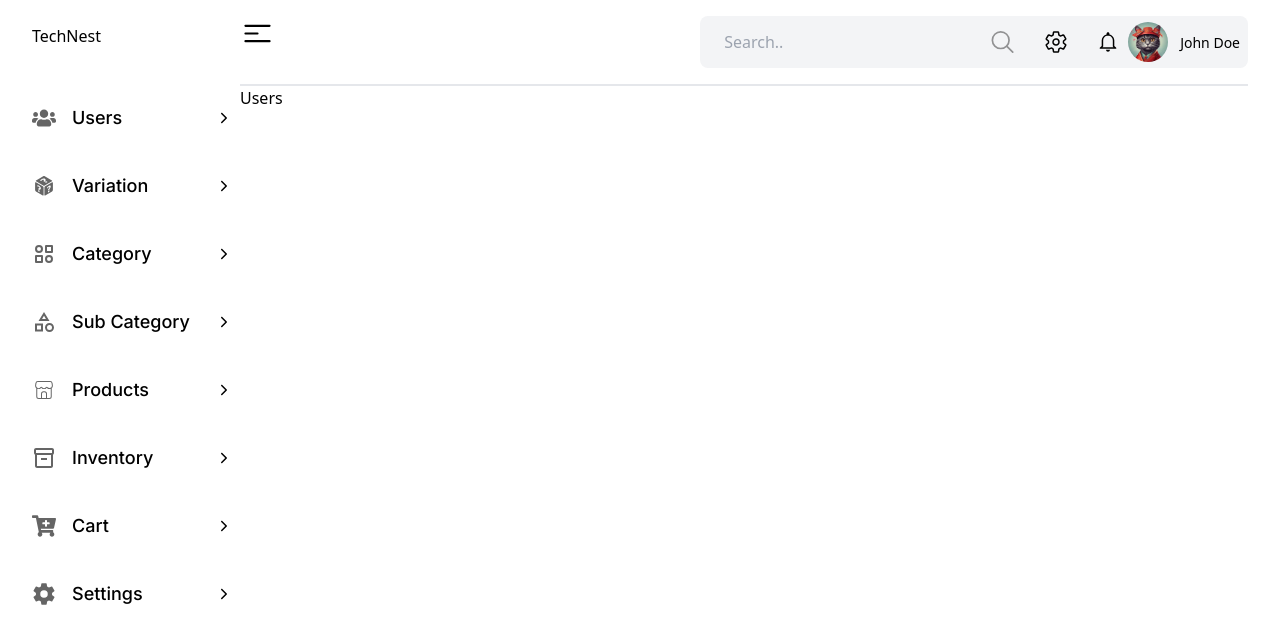
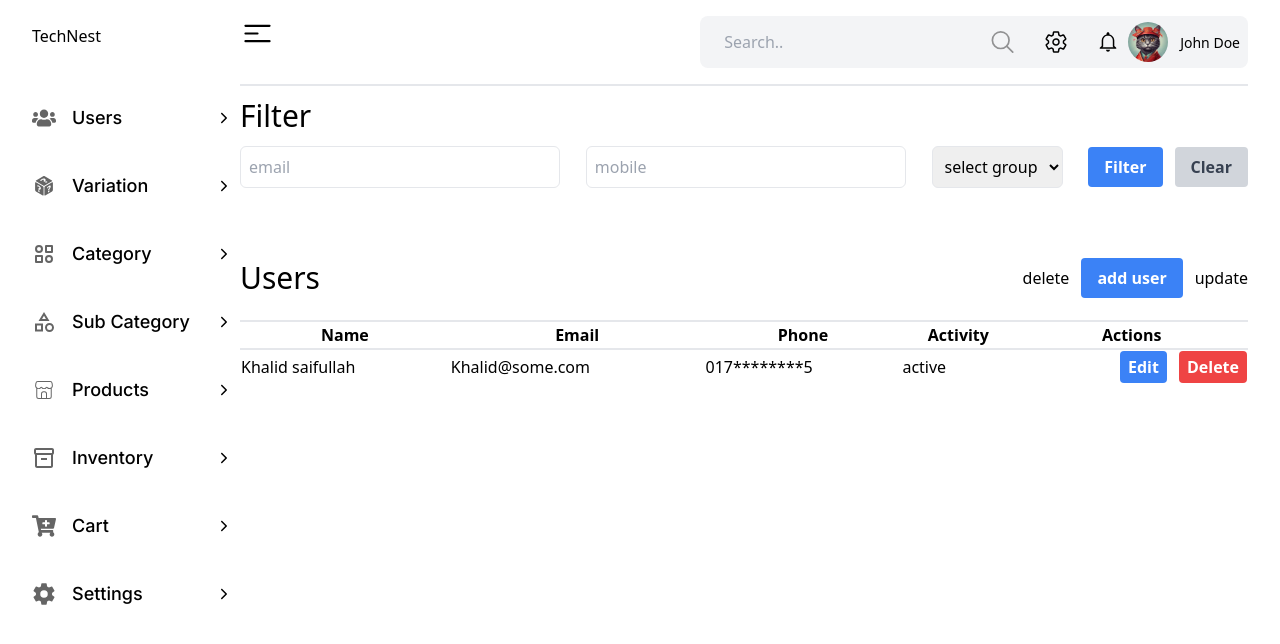
Before and after one commit to km-saifullah/ecom-dashboard, a React (Vite) app: page /users in a window 1280 px wide. Shown: the top 644 px of the page. Built offline with nearby package versions, Linux system fonts and the light colour scheme.

Commit message:
users Update
only button working is clear fields nothing else

```diff
--- a/src/pages/users/Users.jsx
+++ b/src/pages/users/Users.jsx
@@ -1,7 +1,114 @@
-import React from "react";
+import React, { useState } from "react";
 
 const Users = () => {
-  return <div>Users</div>;
+  const [filterEmail, setFilterEmail] = useState("");
+  const [filterNumber, setFilterNumber] = useState("");
+  const [filterGroup, setFilterGroup] = useState("");
+
+  const handleFilterEmail = (e) => {
+    setFilterEmail(e.target.value);
+  };
+  const handleFilterNumber = (e) => {
+    setFilterNumber(e.target.value);
+  };
+  const handleFilterGroup = (e) => {
+    setFilterGroup(e.target.value);
+  };
+
+  // clear btn
+  const handleClearFilter = (e) => {
+    setFilterEmail("");
+    setFilterNumber("");
+    setFilterGroup("");
+  };
+  return (
+    <>
+      {/* filter system */}
+      <section className="mb-12 ">
+        <h2 className="text-3xl capitalize font-medium py-3  ">filter</h2>
+        <div className="flex items-center justify-between ">
+          <input
+            className="border px-2 py-2 rounded-md w-[20rem] "
+            type="email"
+            placeholder="email"
+            value={filterEmail}
+            onChange={handleFilterEmail}
+          />
+          <input
+            className="border px-2 py-2 rounded-md w-[20rem] "
+            type="number"
+            placeholder="mobile"
+            value={filterNumber}
+            onChange={handleFilterNumber}
+          />
+          <select
+            className="border px-2 py-2 rounded-md"
+            value={filterGroup}
+            onChange={handleFilterGroup}
+          >
+            <option value="">select group</option>
+            <option value="manager">manager</option>
+            <option value="modarator">modarator</option>
+            <option value="admin">admins</option>
+          </select>
+          <div className="flex items-center gap-3">
+            <button className="bg-blue-500 hover:bg-blue-700 text-white font-bold py-2 px-4 rounded">
+              Filter
+            </button>
+            <button
+              className="bg-gray-300 hover:bg-gray-400 text-gray-700 font-bold py-2 px-4 rounded"
+              onClick={handleClearFilter}
+            >
+              Clear
+            </button>
+          </div>
+        </div>
+      </section>
+      {/* user List */}
+      <section>
+        <div className="border-b-2 outline-offset-8 py-3 flex justify-between items-center ">
+          <h2 className="text-3xl capitalize font-medium py-3  ">Users</h2>
+          <div className="flex items-center gap-3">
+            <button>delete</button>
+            <button className="bg-blue-500 hover:bg-blue-700 text-white font-bold py-2 px-4 rounded">
+              add user
+            </button>
+            <button>update</button>
+          </div>
+        </div>
+        <div>
+          <table className="w-full border-collapse">
+            <thead>
+              <tr className=" border-b-2 outline-offset-8 ">
+                <th>Name</th>
+                <th>Email</th>
+                <th>Phone</th>
+                <th>Activity</th>
+                <th>Actions</th>
+              </tr>
+            </thead>
+            <tbody>
+              <tr>
+                <td>Khalid saifullah</td>
+                <td>Khalid@some.com</td>
+                <td>017********5</td>
+                <td> active</td>
+
+                <td className="flex justify-end gap-3 ">
+                  <button className="bg-blue-500 hover:bg-blue-700 text-white font-bold py-1 px-2 rounded">
+                    Edit
+                  </button>
+                  <button className="bg-red-500 hover:bg-red-700 text-white font-bold py-1 px-2 rounded">
+                    Delete
+                  </button>
+                </td>
+              </tr>
+            </tbody>
+          </table>
+        </div>
+      </section>
+    </>
+  );
 };
 
 export default Users;
```
